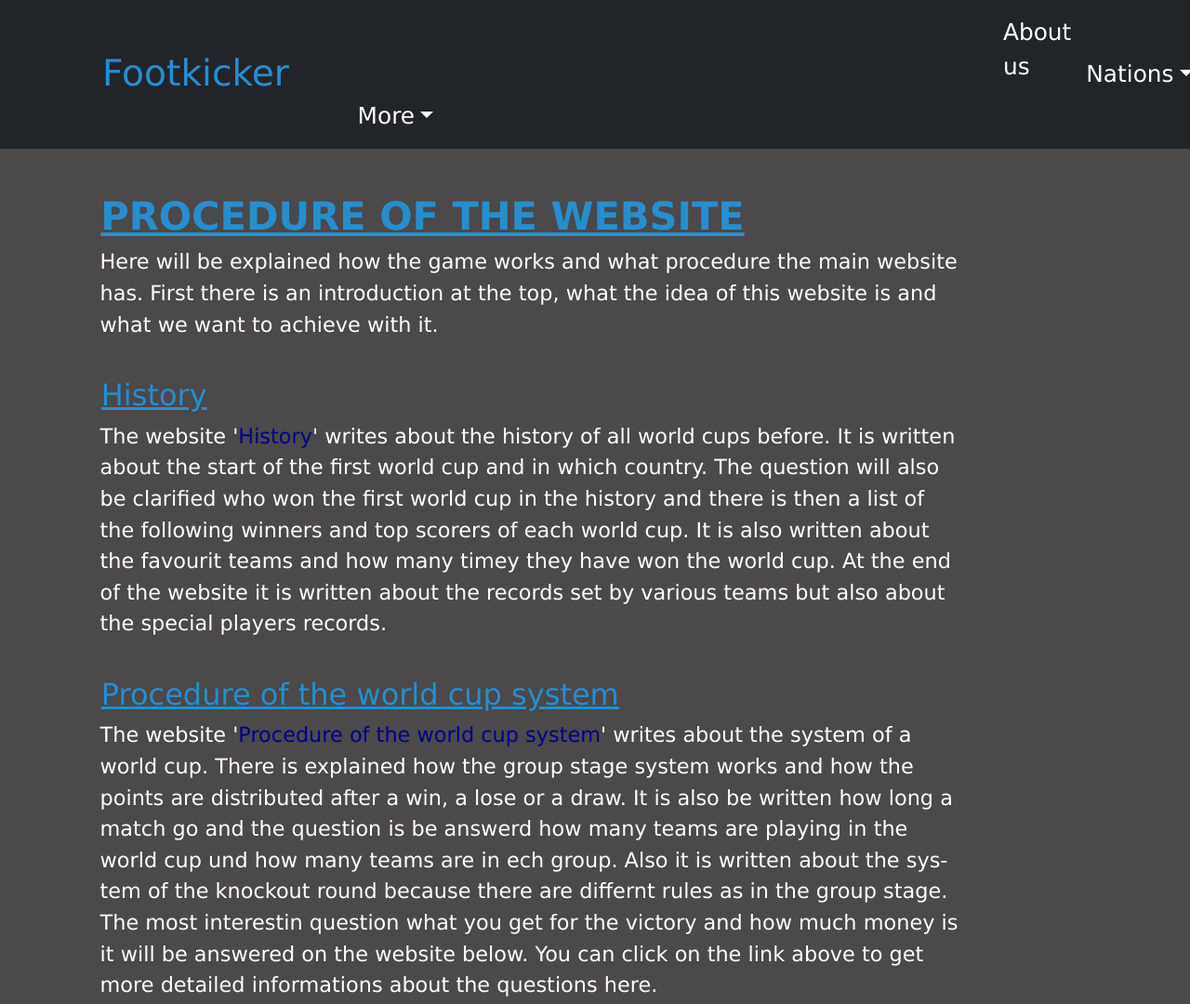
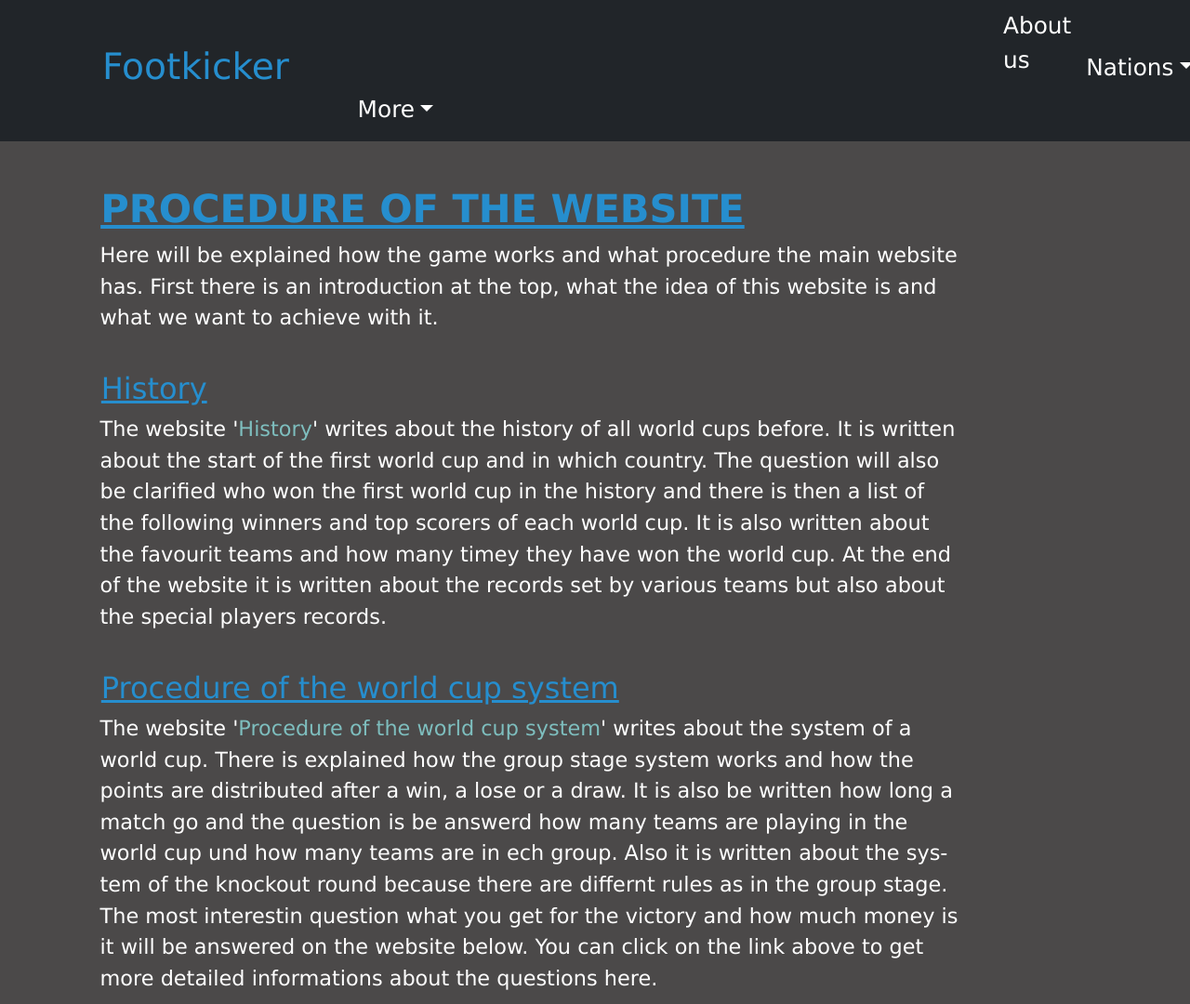
Before and after one commit to WMC-AHIF-2021/Footkicker, a plain HTML site: page src/Html/Florian_Hagmair/Procedure_of_the_website.html in a window 1280 px wide. Shown: the top 1080 px of the page at 93% size. Drawn offline with nearby package versions, Linux system fonts and the light colour scheme.

Commit message:
fast fertig

```diff
--- a/src/Html/David_Pröller/Procedure of the world cup system.css
+++ b/src/Html/David_Pröller/Procedure of the world cup system.css
@@ -6,6 +6,7 @@ body{
 }
 .taskleiste {
     font-size: 155%;
+    margin-top: -0.3em;
 }
 p{
     font-size: 140%;
--- a/src/Html/Florian_Hagmair/Procedure_of_the_website.css
+++ b/src/Html/Florian_Hagmair/Procedure_of_the_website.css
@@ -7,6 +7,7 @@ body{
 }
 .taskleiste {
     font-size: 155%;
+    margin-top: -0.3em;
 }
 p{
     font-size: 140%;
@@ -35,7 +36,7 @@ a:visited {
     color: rgb(126, 190, 190);
 }
 a:link {
-    color: darkblue;
+    color: rgb(126, 190, 190);
 }
 a:hover {
     color: blueviolet;
--- a/src/Html/Florian_Hagmair/Procedure_of_the_website.html
+++ b/src/Html/Florian_Hagmair/Procedure_of_the_website.html
@@ -18,7 +18,7 @@
                 <div id="navbarCollapse" class="collapse navbar-collapse">
                     <ul class="nav navbar-nav">
                         <li class="nav-item">
-                            <a href="#" class="nav-link" style="color: white; margin-left: 30em;">About us</a>
+                            <a href="../../../index.html" class="nav-link" style="color: white; margin-left: 30em;">About us</a>
                         </li>
                         <li class="nav-item dropdown">
                             <a href="#" class="nav-link dropdown-toggle" data-bs-toggle="dropdown" style="color: white; margin-left: 2em;">More</a>
--- a/src/Html/Julian Kapl/stylehistory.css
+++ b/src/Html/Julian Kapl/stylehistory.css
@@ -7,6 +7,7 @@ body{
 }
 .taskleiste {
     font-size: 155%;
+    margin-top: -0.3em;
 }
 p{
     font-size: 140%;
```
Also changed, not shown: src/Html/David_Pröller/Procedure of the world cup system.html (+1 -1 lines), src/Html/Julian Kapl/History.html (+1 -1 lines).
